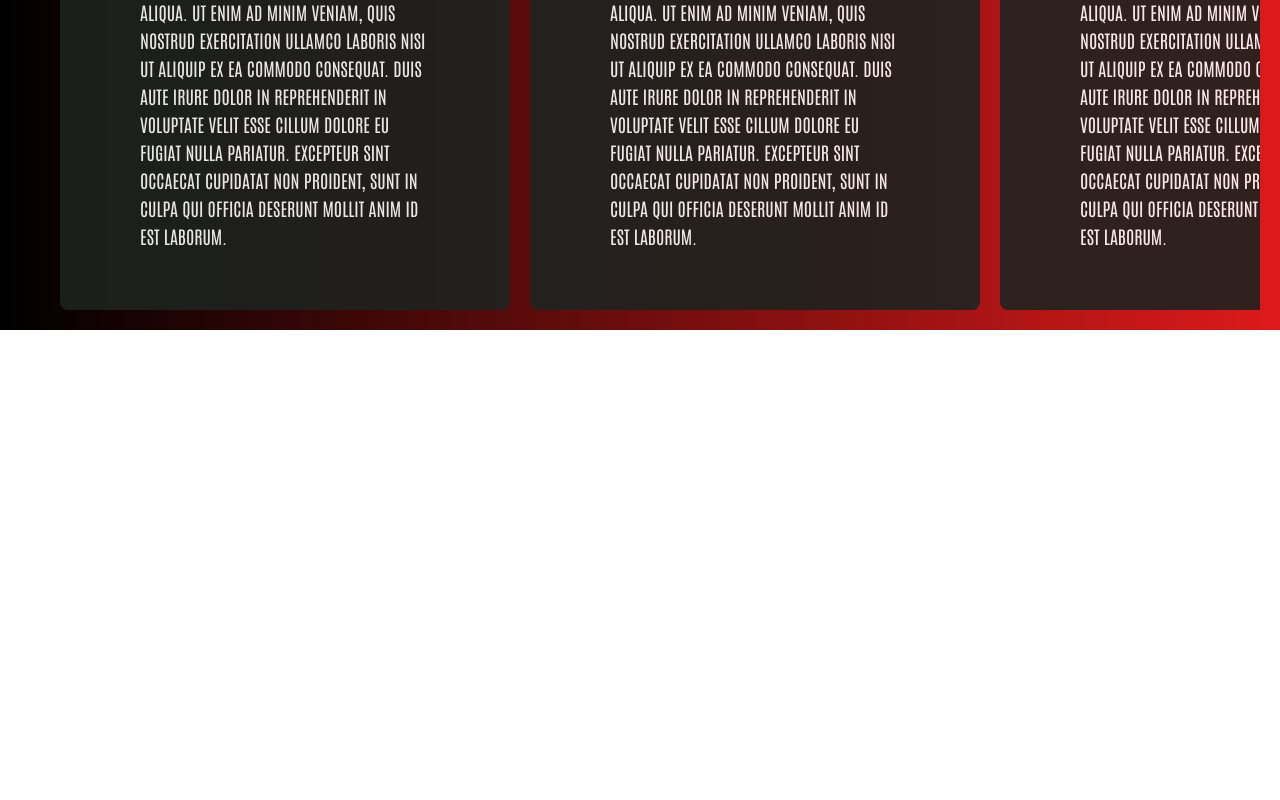
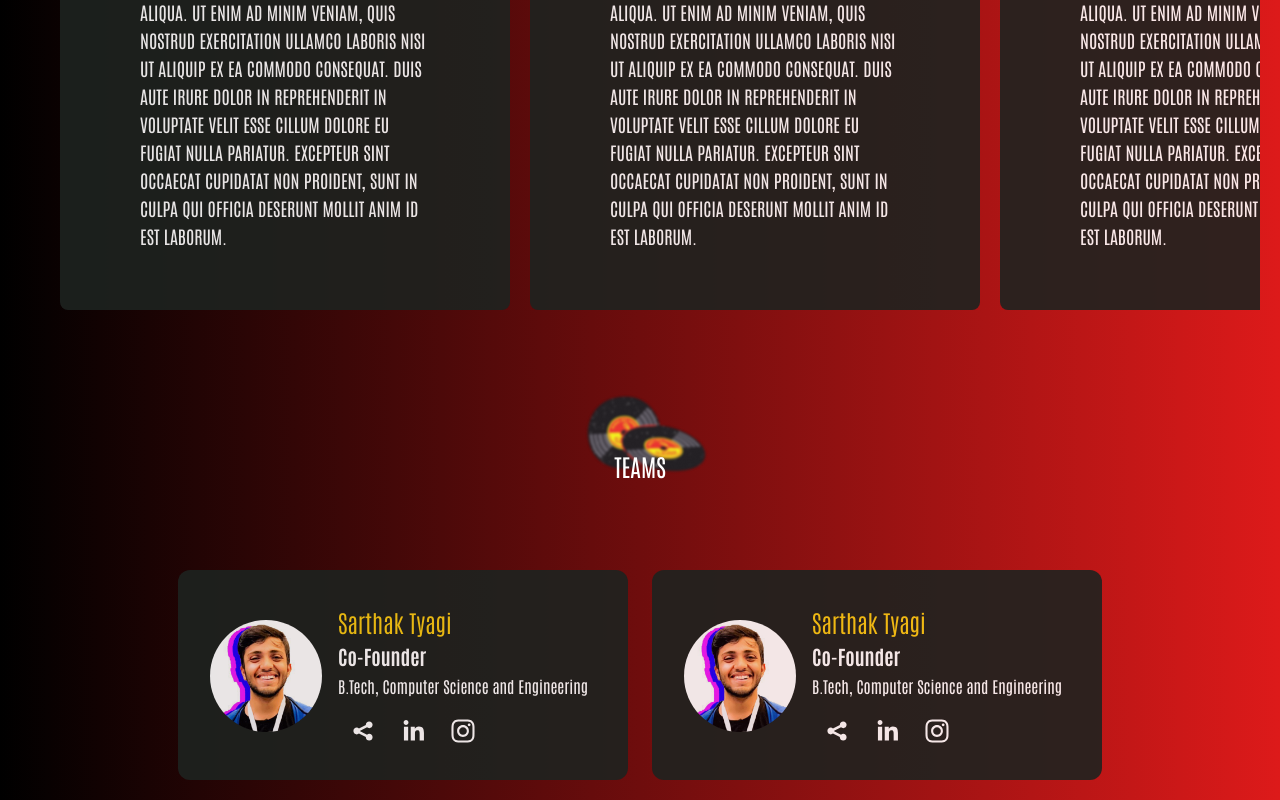
Before and after one commit to captain24tyagi/Vartalaap, a React (Create React App) app: page / in a window 1280 px wide. Shown: the part 2868-3668 px from the top of the page. Before the commit the page ends 3198 px from the top, so only its background shows below. Built offline with nearby package versions, Linux system fonts and the light colour scheme.

Commit message:
Update Team Section

```diff
--- a/src/App.js
+++ b/src/App.js
@@ -2,6 +2,7 @@ import Header from "../src/components/Header";
 import About from "./components/About";
 import Main from "./components/Main";
 import Podcast from "./components/Podcast";
+import Team from "./components/Team";
 
 // bg-gradient-to-t from-[#000000] to-red-500
 
@@ -10,10 +11,11 @@ import Podcast from "./components/Podcast";
 function App() {
   return (
     <div className="h-full bg-gradient-to-r from-[#000000] to-[#dd1a1a]">
-      <Header/>
-      <Main/>
-      <Podcast/>
-      <About/>
+      <Header />
+      <Main />
+      <Podcast />
+      <About />
+      <Team />
     </div>
   );
 }
--- /dev/null
+++ b/src/components/Team.js
@@ -0,0 +1,32 @@
+import React from "react";
+import TeamCard from "./TeamCard";
+
+export default function Team() {
+  return (
+    <div className="max-w-7xl mx-auto z-20 p-5 items-center flex flex-col">
+      <img
+        className="h-40 w-30 relative"
+        src="/images/track degin.png"
+        alt="/"
+      />
+      <h1 className="text-2xl text-center text-white absolute my-20 py-5">
+        TEAMS
+      </h1>
+
+      <div className="w-full flex space-x-5 overflow-x-hidden px-10 snap-x snap-mandatory mt-5"></div>
+      <div className="flex gap-6 justify-center">
+        {" "}
+        <TeamCard
+          name="Sarthak Tyagi"
+          role="Co-Founder"
+          degree="B.Tech, Computer Science and Engineering"
+        />
+        <TeamCard
+          name="Sarthak Tyagi"
+          role="Co-Founder"
+          degree="B.Tech, Computer Science and Engineering"
+        />
+      </div>
+    </div>
+  );
+}
--- /dev/null
+++ b/src/components/TeamCard.js
@@ -0,0 +1,52 @@
+import React from "react";
+import { motion } from "framer-motion";
+import { SocialIcon } from "react-social-icons";
+
+export default function TeamCard({ name, role, degree }) {
+  return (
+    <div>
+      <article
+        className="flex rounded-xl items-center space-y-3 flex-shrink-0 w-full mt-5 md:mt-10 xl:w-[450px] snap-center p-6 bg-[#1e2320] hover:opacity-100 opacity-90
+     transition-opacity duration-200 overflow-hidden cursor-pointer text-white"
+      >
+        <motion.img
+          initial={{
+            opacity: 0,
+            y: -100,
+          }}
+          transition={{ duration: 1.2 }}
+          whileInView={{ opacity: 1, y: 1 }}
+          viewport={{ once: true }}
+          className="w-24 h-24 md:w-28 md:h-28 rounded-full object-cover object-top mx-2"
+          src="/images/sarthak bhaiya deklo-20240621T141842Z-001/sarthak bhaiya deklo/IMG_3850.JPG"
+          alt="/"
+        />
+
+        <div className="mx-2">
+          <h4 className="md:text-2xl text-md font-light text-yellow-400">
+            {name}
+          </h4>
+          <p className="font-bold text-xs md:text-xl mt-1">{role}</p>
+          <p className="mt-1">{degree}</p>
+          <div className="mt-2">
+            <SocialIcon
+              url="https://x.com/Vartalaap__"
+              fgColor="white"
+              bgColor="transparent"
+            />
+            <SocialIcon
+              url="https://www.linkedin.com/company/vartalaap-podcast/?viewAsMember=true"
+              fgColor="white"
+              bgColor="transparent"
+            />
+            <SocialIcon
+              url="https://www.instagram.com/vartalaap_podcast/"
+              fgColor="white"
+              bgColor="transparent"
+            />
+          </div>
+        </div>
+      </article>
+    </div>
+  );
+}
```
